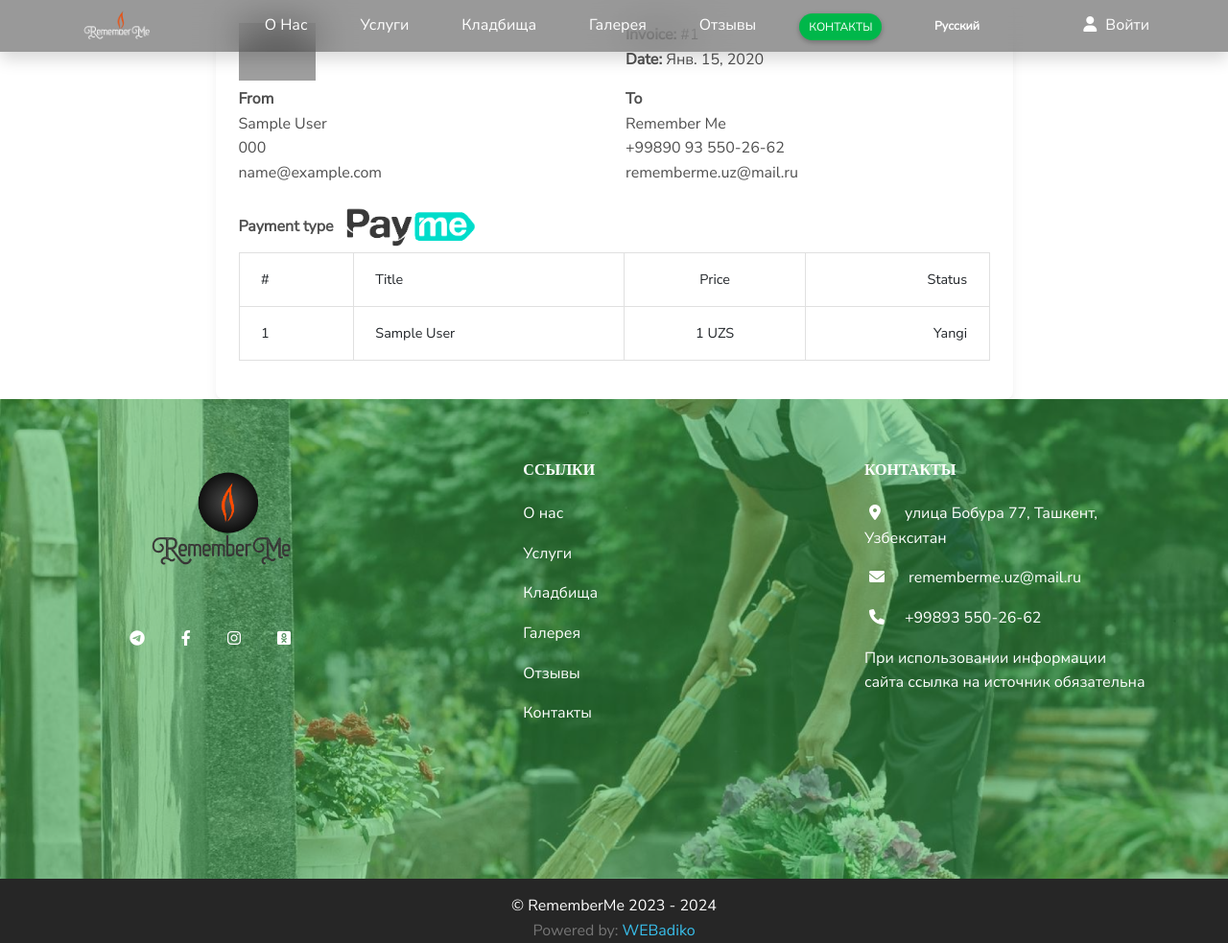
After one commit to RizobekS/remember, a Django app: page /ru/invoice/1/ in a window 1280 px wide. The commit adds this page. Shown: the whole page at 96% size. Run offline with Django 3.2, Linux system fonts and the light colour scheme; tables that the repository leaves empty hold one stand-in row (values such as "Sample post"); some libraries are stand-ins or nearby versions; some web fonts are replaced; grey boxes are pictures that could not be loaded.

Commit message:
added dashboard, myservice_detail, invoice_detail, locales

```diff
--- a/rememberApp/admin.py
+++ b/rememberApp/admin.py
@@ -1,5 +1,5 @@
 from django.contrib import admin
-from .models import User, AboutPage, Services, Contact, CalculateCost, Feedback, Graveyard, Gallery
+from .models import User, AboutPage, Services, Contact, CalculateCost, Feedback, Graveyard, Gallery, MyServices
 
 
 class AboutPageAdmin(admin.ModelAdmin):
@@ -47,6 +47,7 @@ class GalleryAdmin(admin.ModelAdmin):
 
 admin.site.site_header = "Remember Me"
 admin.site.register(User)
+admin.site.register(MyServices)
 admin.site.register(AboutPage, AboutPageAdmin)
 admin.site.register(Services, ServicesAdmin)
 admin.site.register(Graveyard, GraveyardAdmin)
--- a/rememberApp/templates/components/base.html
+++ b/rememberApp/templates/components/base.html
@@ -107,7 +107,7 @@
                         <i style="color: white;" class="fa fa-user"></i>{{ user.first_name }}
                       </a>
                       <ul class="dropdown-menu" aria-labelledby="dropdownMenu2">
-                        <li><a href="{% url 'home' %}" class="dropdown-item text-capitalize" type="button">{% translate 'Мой профиль' %}</a></li>
+                        <li><a href="{% url 'dashboard' %}" class="dropdown-item text-capitalize" type="button">{% translate 'Мой профиль' %}</a></li>
                         <li><a href="/logout-user/" class="dropdown-item text-capitalize" type="button">{% translate 'Выйти' %}</a></li>
                       </ul>
                 </div>
--- /dev/null
+++ b/rememberApp/templates/invoice_detail.html
@@ -0,0 +1,153 @@
+{% extends 'components/base.html' %}
+{% load static %}
+{% load i18n %}
+{% load humanize %}
+{% get_current_language as LANGUAGE_CODE %}
+
+
+{% block content %}
+    <style>
+        .lang_form {
+            margin-top: 3%;
+        }
+
+        .lang_form > select {
+            padding: 10px;
+            border-radius: 5px;
+            background-color: #1563bf;
+            color: white;
+            border: none;
+        }
+
+        .lang_form > select > option {
+            padding: 5px;
+            border: none;
+            border-radius: 5px;
+        }
+    </style>
+
+
+<div class="main-wrapper">
+
+    <div class="page-content">
+        <div class="container">
+            <div class="row justify-content-center">
+
+                <div class="col-xl-9 col-md-8">
+                    <div class="settings-widget profile-details">
+                        <div class="settings-menu invoice-list-blk p-0 ">
+                            <div class="card pro-post border-0 mb-0">
+                                <div class="card-body">
+                                    <div class="invoice-item">
+                                        <div class="row">
+                                            <div class="col-md-6">
+                                                <div class="invoice-logo">
+                                                    <img src="{% static 'home/img-core/logo/logo-3.png' %}" alt="Culttravels" height="60">
+                                                </div>
+                                            </div>
+                                            <div class="col-md-6">
+                                                <p class="invoice-details">
+                                                    <strong>{% translate 'Invoice' %}:</strong> #{{ myservice.id }} <br>
+                                                    <strong>{% translate 'Date' %}:</strong> {{ myservice.payment_date }}
+                                                </p>
+                                            </div>
+                                        </div>
+                                    </div>
+
+                                    <div class="invoice-item">
+                                        <div class="row">
+                                            <div class="col-md-6">
+                                                <div class="invoice-info">
+                                                    <strong class="customer-text">{% translate 'From' %}</strong>
+                                                    <p class="invoice-details invoice-details-two">
+                                                        {{ myservice.user.first_name }} {{ myservice.user.last_name }} <br>
+                                                        {{ myservice.user.phone }}<br>
+                                                        {{ myservice.user.email }} <br>
+                                                    </p>
+                                                </div>
+                                            </div>
+                                            <div class="col-md-6">
+                                                <div class="invoice-info invoice-info2">
+                                                    <strong class="customer-text">{% translate 'To' %}</strong>
+                                                    <p class="invoice-details">
+                                                        Remember Me <br>
+                                                        +99890 93 550-26-62<br>
+                                                        rememberme.uz@mail.ru<br>
+                                                    </p>
+                                                </div>
+                                            </div>
+                                        </div>
+                                    </div>
+
+
+                                    <div class="invoice-item">
+                                        <div class="row">
+                                            <div class="col-md-12">
+                                                <div class="invoice-info">
+                                                    <strong class="customer-text">{% translate 'Payment type' %}</strong>
+                                                    {% if myservice.payment_type == 'click' %}
+                                                        <img width="150"
+                                                             src="{% static 'rememberApp/systems/click_short.png' %}"
+                                                             alt="clickuz">
+                                                    {% elif myservice.payment_type == 'payme' %}
+                                                        <img width="150"
+                                                             src="{% static 'rememberApp/systems/payme_short.png' %}"
+                                                             alt="paymeuz">
+                                                    {% endif %}
+                                                </div>
+                                            </div>
+                                        </div>
+                                    </div>
+
+
+                                    <div class="invoice-item invoice-table-wrap">
+                                        <div class="row">
+                                            <div class="col-md-12">
+                                                <div class="table-responsive">
+                                                    <table class="invoice-table table table-bordered">
+                                                        <thead>
+                                                        <tr>
+                                                            <th>#</th>
+                                                            <th>{% translate 'Title' %}</th>
+                                                            <th class="text-center">{% translate 'Price' %}</th>
+                                                            <th class="text-end">{% translate 'Status' %}</th>
+                                                        </tr>
+                                                        </thead>
+                                                        <tbody>
+                                                        <tr>
+                                                            <td>{{ myservice.id }}</td>
+                                                            {% if LANGUAGE_CODE == 'en' %}
+                                                                <td>{{ myservice.title_en }}</td>
+                                                            {% elif LANGUAGE_CODE == 'ru' %}
+                                                                <td>{{ myservice.title_ru }}</td>
+                                                            {% elif LANGUAGE_CODE == 'uz' %}
+                                                                <td>{{ myservice.title_uz }}</td>
+                                                            {% endif %}
+                                                            <td class="text-center">{{ myservice.value|floatformat:0|intcomma }}
+                                                                UZS
+                                                            </td>
+                                                            <td class="text-end">
+                                                                {% if myservice.payment_status == 'paid' %}
+                                                                    {% translate 'Paid' %} ✅{% else %}
+                                                                    {{ myservice.get_payment_status_display }}{% endif %}</td>
+                                                        </tr>
+                                                        </tbody>
+                                                    </table>
+                                                </div>
+                                            </div>
+                                        </div>
+                                    </div>
+
+                                </div>
+                            </div>
+                        </div>
+                    </div>
+                </div>
+
+            </div>
+        </div>
+    </div>
+
+</div>
+
+{% endblock content %}
--- a/rememberApp/urls.py
+++ b/rememberApp/urls.py
@@ -5,6 +5,7 @@ urlpatterns = [
     path('login/', views.login_view, name='login'),
     path('register/', views.register_view, name='registration'),
     path('logout-user/', views.logout_view, name='logout-user'),
+    path('dashboard/', views.dashboard, name='dashboard'),
     path("", views.home, name="home"),
     path("about_us/", views.about, name="about"),
     path("cemeteries/", views.cemeteries, name="cemeteries"),
@@ -16,5 +17,7 @@ urlpatterns = [
     path('gallery/', views.gallery, name='gallery'),
     path('click_generate_url/<int:amount>/<int:tour_id>/', views.click_generate_url, name='click_generate_url'),
     path('payme_generate_url/', views.payme_generate_url, name='payme_generate_url'),
+    path('invoice/<int:id>/', views.invoice, name='invoice'),
+    path('myservice-detail/<int:id>/', views.myservicedetail, name='myservice-detail'),
 
 ]
--- a/rememberApp/views.py
+++ b/rememberApp/views.py
@@ -12,7 +12,7 @@ from django.utils.translation import gettext_lazy as _
 from paycomuz import Paycom
 
 from rememberApp.forms import ContactForm, CalculateForm, FeedbackForm
-from rememberApp.models import User, AboutPage, Services, CalculateCost, Feedback, Graveyard, Gallery
+from rememberApp.models import User, AboutPage, Services, CalculateCost, Feedback, Graveyard, Gallery, MyServices
 from transaction.service import initalize_transaction_click, initalize_transaction_payme
 
 
@@ -214,6 +214,36 @@ def gallery(request):
     return render(request, 'gallery.html', context)
 
 
+def dashboard(request):
+    myservice = MyServices.objects.filter(user__id=request.user.id).order_by('-id')
+    if request.method == 'POST':
+        return redirect('services')
+
+    context = {
+        'myservice': myservice
+    }
+
+    return render(request, 'dashboard.html', context)
+
+
+def invoice(request, id):
+    myservice = MyServices.objects.get(id=id)
+
+    context = {
+        'myservice': myservice
+    }
+    return render(request, 'invoice_detail.html', context)
+
+
+def myservicedetail(request, id):
+    myservice = MyServices.objects.get(id=id)
+    context = {
+        'myservice': myservice
+    }
+
+    return render(request, 'myservice_detail.html', context)
+
+
 @login_required(login_url='/login/')
 def click_generate_url(request, amount, service_id):
     price = amount * 1
@@ -227,7 +257,7 @@ def click_generate_url(request, amount, service_id):
     generated_link = ClickUz.generate_url(
         order_id=transaction_id,
         amount=price,
-        return_url='http://www.remember.uz/'
+        return_url='http://www.remember.uz/dashboard/'
     )
     return redirect(generated_link)
 
@@ -249,6 +279,34 @@ def payme_generate_url(request):
     generated_link = Paycom().create_initialization(
         price,
         transaction_id,
-        return_url="http://www.remember.uz/"
+        return_url="http://www.remember.uz/dashboard/"
     )
     return redirect(generated_link)
+
+
+def payment_success(request, payment_type, service_id, user):
+    service = Services.objects.get(id=service_id)
+
+    myservice = MyServices()
+    myservice.user = user
+
+    myservice.title_en = service.title_en
+    myservice.title_ru = service.title_ru
+    myservice.title_uz = service.title_uz
+
+    myservice.description_en = service.description_en
+    myservice.description_ru = service.description_ru
+    myservice.description_uz = service.description_uz
+
+    myservice.value = service.value  # price
+    myservice.image = service.image
+    myservice.image_2 = service.image_2
+    myservice.image_3 = service.image_3
+    myservice.image_4 = service.image_4
+
+    myservice.payment_status = 'paid'
+    myservice.payment_type = payment_type
+    myservice.total_price = service.value
+    myservice.save()
+
+    return redirect('dashboard')
--- a/transaction/views.py
+++ b/transaction/views.py
@@ -53,7 +53,7 @@ class InitializePaymentAPIView(APIView):
             generated_link = ClickUz.generate_url(
                 order_id=transaction_id,
                 amount=price,
-                return_url='http://127.0.0.1:8000/'
+                return_url='http://127.0.0.1:8000/dashboard/'
             )
         elif transaction_type == models.TRANSACTIONTYPECHOICES.VISA:
             pass
```
Also changed, not shown: rememberApp/models.py (+37 -3 lines), rememberApp/templates/components/_messages_for_register.html (added, +15 -0 lines), rememberApp/templates/dashboard.html (added, +117 -0 lines), rememberApp/templates/myservice_detail.html (added, +132 -0 lines), rememberApp/locale/en/LC_MESSAGES/django.po, rememberApp/locale/ru/LC_MESSAGES/django.po, rememberApp/locale/uz/LC_MESSAGES/django.po, 2 other files.
